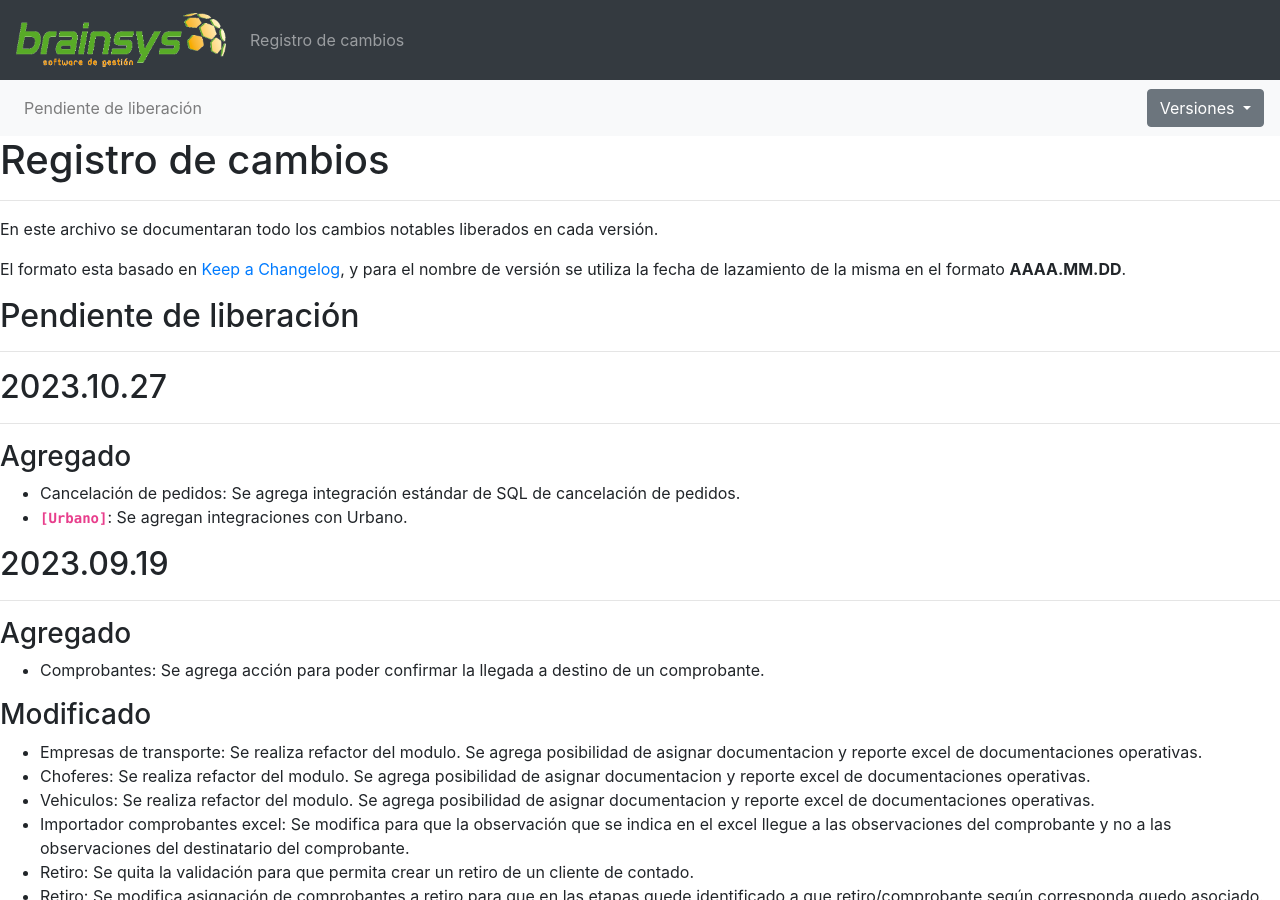
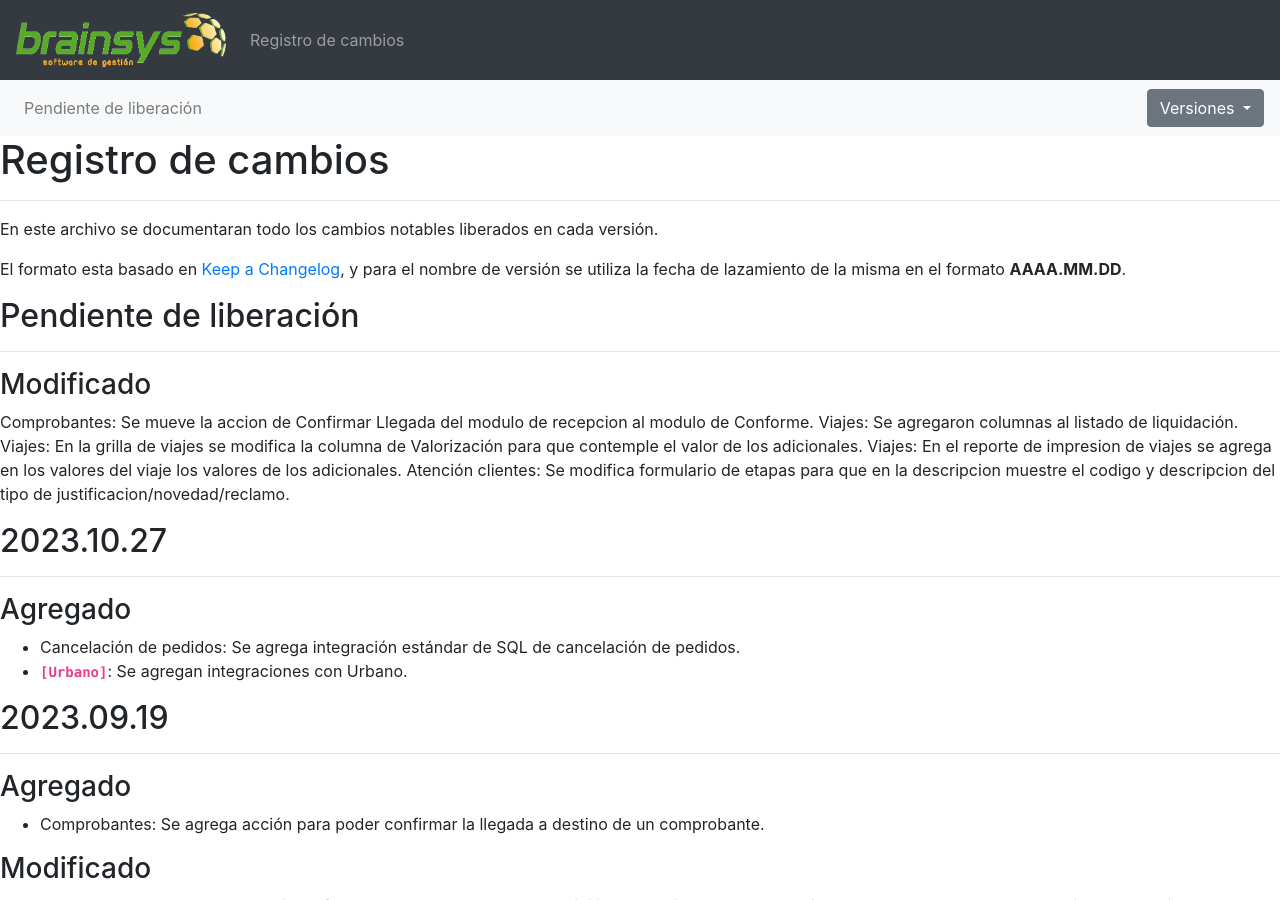
Before and after one commit to brainsys-arsaad/versionado, a Jekyll site: the page built from registro-cambios.markdown, in a window 1280 px wide and 900 px high. Built offline with Jekyll 4.4.1, drawn with Linux system fonts in a browser that asks for light colours.

Commit message:
Update registro-cambios.markdown

```diff
--- a/registro-cambios.markdown
+++ b/registro-cambios.markdown
@@ -99,6 +99,13 @@ El formato esta basado en [Keep a Changelog](https://keepachangelog.com/es-ES/1.
 
 ## Pendiente de liberación
 ---
+
+### Modificado
+Comprobantes: Se mueve la accion de Confirmar Llegada del modulo de recepcion al modulo de Conforme.
+Viajes: Se agregaron columnas al listado de liquidación.
+Viajes: En la grilla de viajes se modifica la columna de Valorización para que contemple el valor de los adicionales.
+Viajes: En el reporte de impresion de viajes se agrega en los valores del viaje los valores de los adicionales.
+Atención clientes: Se modifica formulario de etapas para que en la descripcion muestre el codigo y descripcion del tipo de justificacion/novedad/reclamo.
 
 ## 2023.10.27
 ---
```
